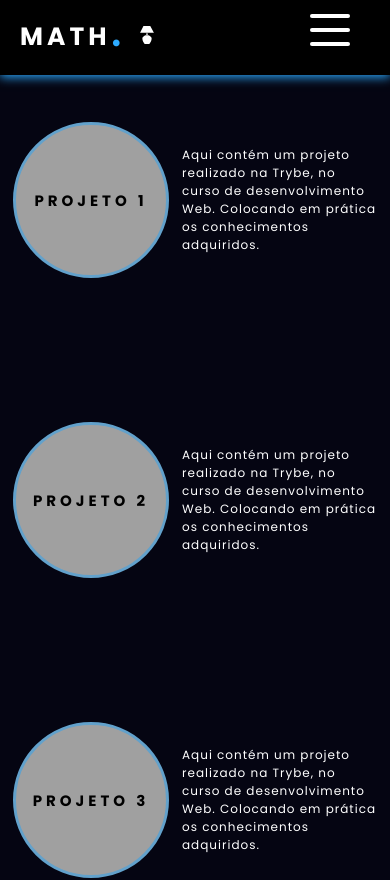
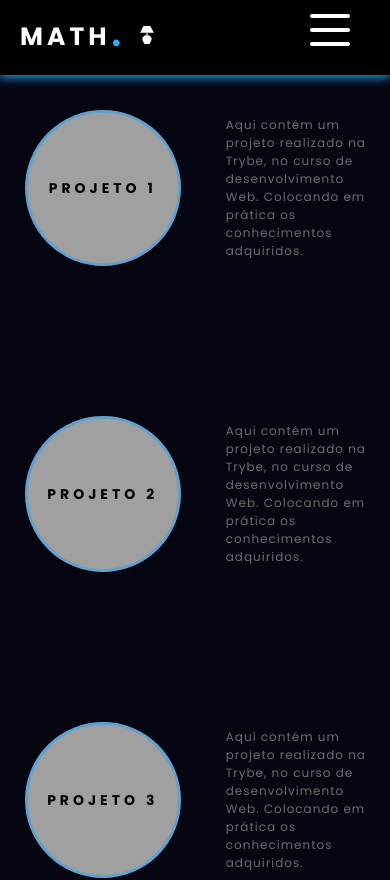
Before and after one commit to Mathluiz23/Portfolio-Math, a React (Create React App) app: page /projetos in a window 390 px wide. Shown: the top 880 px of the page. Built offline with nearby package versions, Linux system fonts and the light colour scheme.

Commit message:
ajustando responsividade na pagina de projetos

```diff
--- a/src/css/App.css
+++ b/src/css/App.css
@@ -194,7 +194,7 @@ hr {
   margin-top: 100px;
   justify-content: space-between;
   width: 90%;
-  height: max-content;
+  height: 350px;
   /* background-color: white; */
   /* border: solid aqua; */
   /* border:solid yellow; */
@@ -205,7 +205,7 @@ hr {
   height: 300px;
   border-radius: 50%;
   border:solid rgb(45, 171, 255);
-  /* margin-top: -20px; */
+  margin: 40px;
   display: flex;
   align-items: center;
   justify-content: center;
@@ -229,7 +229,9 @@ hr {
   letter-spacing: 1px;
   color: rgb(109, 109, 109);
   margin: 40px;
-  /* border:solid green; */
+  /* border:solid rgb(238, 238, 238); */
+  /* border-radius: 10px; */
+  /* background-color: rgb(240, 240, 240); */
 }
 
 .card-text-dark{
@@ -239,6 +241,7 @@ hr {
   height: 250px;
   letter-spacing: 1px;
   color: rgb(109, 109, 109);
+  margin: 40px;
   /* border:solid green; */
 }
 
@@ -697,16 +700,19 @@ hr {
 .card-container {
   display: flex;
   align-items: center;
-  /* margin-top: 100px; */
-  justify-content: space-evenly;
-  width: 100%;
-  height: 100%;
+  margin-top: 70px;
+  /* justify-content: space-evenly; */
+  width: 95%;
+  height: 95%;
   /* border: solid green; */
 }
 
 .card {
+  margin-left: 15px;
   width: 150px;
+  min-width: 150px;
   height: 150px;
+  min-height: 150px;
   border-radius: 100%;
   border:solid rgb(45, 171, 255);
   display: flex;
@@ -726,23 +732,29 @@ hr {
 .card-text-ligth{
   display: flex;
   flex-wrap: wrap;
-  align-items: center;
-  width: 50%;
-  height: 200px;
+  margin: 5px;
+  width: 60%;
+  height: 220px;
   letter-spacing: 1px;
-  color: rgb(109, 109, 109);
+  /* overflow: auto; */
+  color: rgb(0, 0, 0);
   font-size: 12px;
+  /* border: solid red; */
 }
 
 .card-text-dark{
   display: flex;
   flex-wrap: wrap;
-  align-items: center;
-  width: 50%;
-  height: 200px;
+  margin: 5px;
+  width: 60%;
+  height: 220px;
   letter-spacing: 1px;
-  color: rgb(255, 255, 255);
+  /* overflow: auto; */
+  color: rgb(0, 0, 0);
   font-size: 12px;
+  /* border: solid red; */
+  color: rgb(109, 109, 109);
+  /* border: solid red; */
 }
 
 .card-wrapper {
@@ -752,13 +764,15 @@ hr {
   justify-content: center;
   align-items: center;
   position: relative;
-  width: 180px;
-  /* border: solid red; */
+  width: 80%;
+  height: 80%;
+  border-radius: 50%;
+  /* border: solid rgb(255, 0, 204); */
 }
 
 .card-wrapper h2 {
   display: flex;
-  font-size: 15px;
+  font-size: 14px;
   align-items: center;
   text-align: center;
   text-transform: uppercase;
--- a/src/css/contact.css
+++ b/src/css/contact.css
@@ -52,7 +52,7 @@
     flex-direction: row;
     justify-content: center;
     color: rgb(0, 0, 0);
-    width: 50%;
+    width: 60%;
     height: 400px;
     font-size: 1.2em;
     padding: 20px;
@@ -67,7 +67,7 @@
     flex-direction: row;
     justify-content: center;
     color: rgb(0, 0, 0);
-    width: 50%;
+    width: 60%;
     height: 400px;
     font-size: 1.2em;
     padding: 20px;
@@ -135,8 +135,8 @@ a:hover {
     flex-direction: column;
     justify-content: center;
     align-items: flex-start;
-    margin: 10px;
-    width: 50%;
+    margin: 20px;
+    width: 40%;
     height: 400px;
     /* border: solid rgb(51, 153, 117); */
     /* border: solid rebeccapurple; */
@@ -156,8 +156,8 @@ a:hover {
     flex-direction: column;
     justify-content: center;
     align-items: flex-start;
-    margin: 10px;
-    width: 50%;
+    margin: 20px;
+    width: 40%;
     height: 400px;
     color: rgb(187, 187, 187);
     /* border: solid rgb(51, 153, 117); */
--- a/src/css/footer.css
+++ b/src/css/footer.css
@@ -104,9 +104,9 @@ a:hover {
     flex-direction: column;
     margin-top: 20px;
     margin-left:20px;
-    width: 120px;
+    width: 180px;
     height: 120px;
-    font-size: 14px;
+    font-size: 11px;
 
   }
 
@@ -127,10 +127,11 @@ a:hover {
     flex-direction: column;
     margin-top: 20px;
     margin-left:20px;
-    width: 120px;
+    width: 180px;
     height: 120px;
-    font-size: 14px;
+    font-size: 11px;
     color: rgb(187, 187, 187);
+    /* border: solid indianred; */
   }
 
 
```
